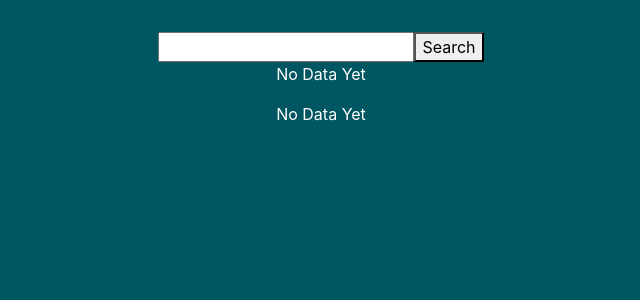
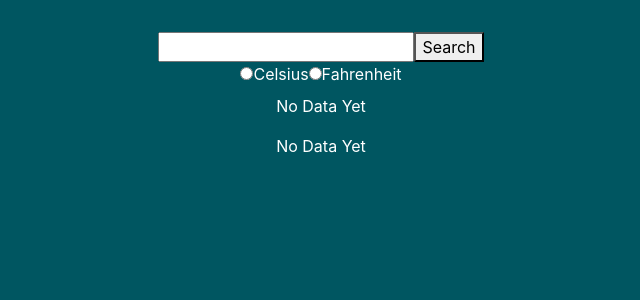
Before and after one commit to lochyb/Lochyb-React-Weather-App, a React (Create React App) app: page / in a window 1280 px wide. Shown: the top 300 px of the page, without its empty margins (319-959 px from the left). Built offline with nearby package versions, Linux system fonts and the light colour scheme; the HTML template or start-up script is replaced by a standard one.

Commit message:
Set choose units

```diff
--- a/src/components/card.js
+++ b/src/components/card.js
@@ -26,7 +26,7 @@ export const Card = (props) => {
       <p>{props.dt.slice(5, 10)}</p>
       <p>{props.dt.slice(11, 16)}</p>
       <p>{Math.round(props.temp)}°C</p>
-      <p>降水{Math.round(props.pop * 100)}%</p>
+      <p>Rain:{Math.round(props.pop * 100)}%</p>
     </div>
   );
 };
--- a/src/components/fetch.js
+++ b/src/components/fetch.js
@@ -3,6 +3,7 @@ import { Card, Today } from "./card";
 
 export const SearchForm = () => {
   const [searchCity, setSearchCity] = useState("");
+  const [units, setUnits] = useState(null);
   const [weather, setWeather] = useState(null);
   const [forecast, setForecast] = useState(null);
 
@@ -18,22 +19,21 @@ export const SearchForm = () => {
     );
   }
 
-
   function handleSubmit(e) {
     const API = process.env.REACT_APP_APIKEY;
     e.preventDefault();
-
     fetch(
-      `https://api.openweathermap.org/data/2.5/weather?q=${searchCity}&appid=${API}&units=metric`
+      `https://api.openweathermap.org/data/2.5/weather?q=${searchCity}&appid=${API}&units=${units}`
     )
       .then((response) => response.json())
       .then((y) => setWeather(y));
 
     fetch(
-      `https://api.openweathermap.org/data/2.5/forecast?q=${searchCity}&appid=${API}&units=metric`
+      `https://api.openweathermap.org/data/2.5/forecast?q=${searchCity}&appid=${API}&units=${units}`
     )
       .then((response) => response.json())
-      .then((y) => setForecast(y));
+      .then((y) => setForecast(y))
+      .then(setSearchCity(""));
   }
 
   return (
@@ -42,17 +42,46 @@ export const SearchForm = () => {
         <input
           type="text"
           onChange={(e) => setSearchCity(e.target.value)}
+          value={searchCity}
         ></input>
         <button type="submit">Search</button>
+        <br />
+        <input
+          name="degrees"
+          type="radio"
+          id="celsius"
+          value="metric"
+          onChange={(e) => setUnits(e.target.value)}
+          required="required"
+        ></input>
+        <label for="celsius">Celsius</label>
+        <input
+          name="degrees"
+          type="radio"
+          id="fahrenheit"
+          value="imperial"
+          onChange={(e) => setUnits(e.target.value)}
+          required="required"
+        ></input>
+        <label for="fahrenheit">Fahrenheit</label>
       </form>
 
       {weather !== null ? (
-        <Today place={weather.name} country={weather.sys.country} icon={weather.weather[0].icon} currentTemp={weather.main.temp} description={weather.weather[0].description}/>
+        <Today
+          place={weather.name}
+          country={weather.sys.country}
+          icon={weather.weather[0].icon}
+          currentTemp={weather.main.temp}
+          description={weather.weather[0].description}
+        />
       ) : (
         <p>No Data Yet</p>
       )}
       {forecast !== null ? (
-         <div className="card-container"> {forecast.list.map(createForecast)} </div>
+        <div className="card-container">
+          {" "}
+          {forecast.list.map(createForecast)}{" "}
+        </div>
       ) : (
         <p>No Data Yet</p>
       )}
@@ -61,8 +90,6 @@ export const SearchForm = () => {
 };
 
 export const Fetch = () => {
-
-
   return (
     <>
       <SearchForm />
```
